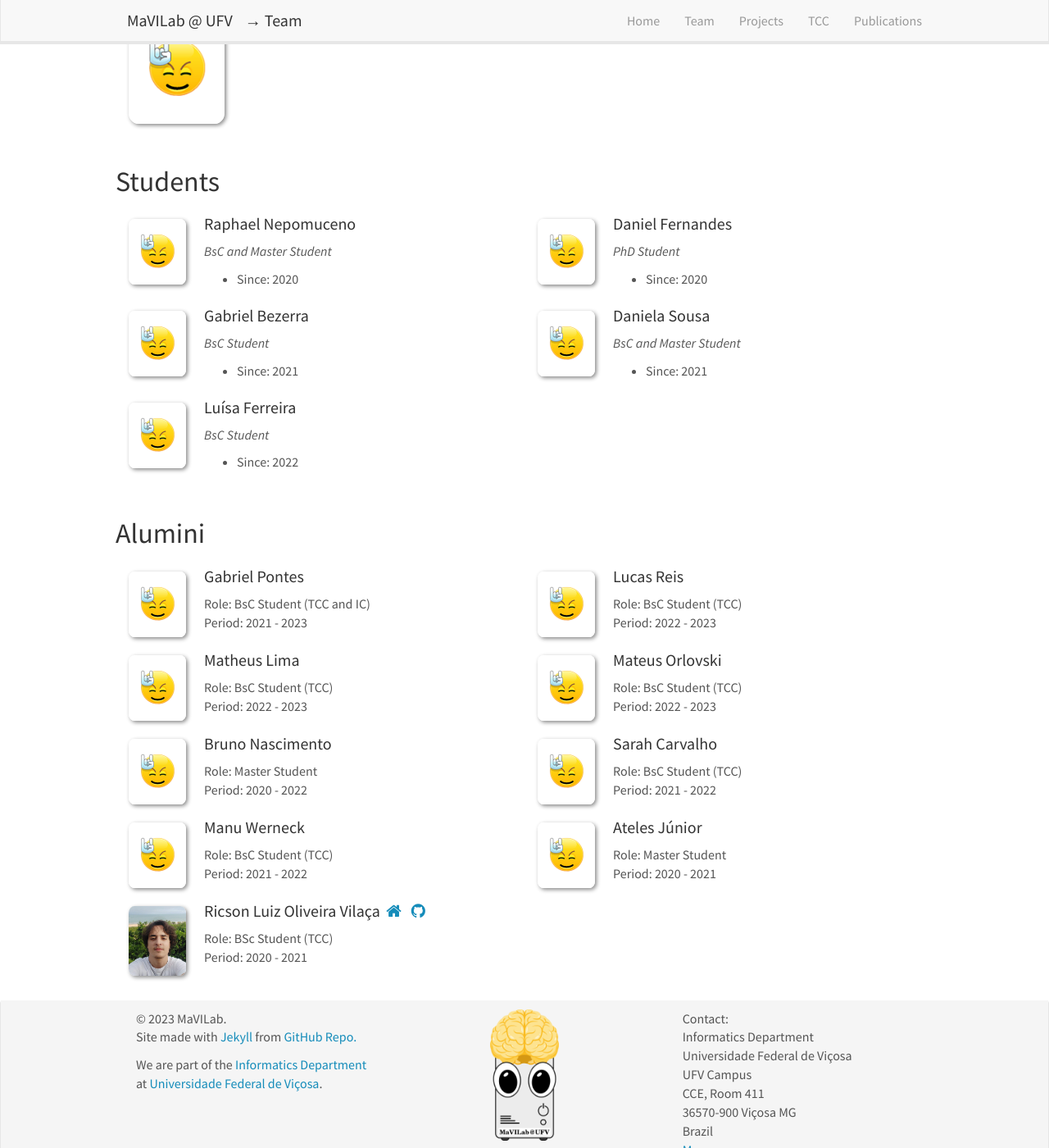
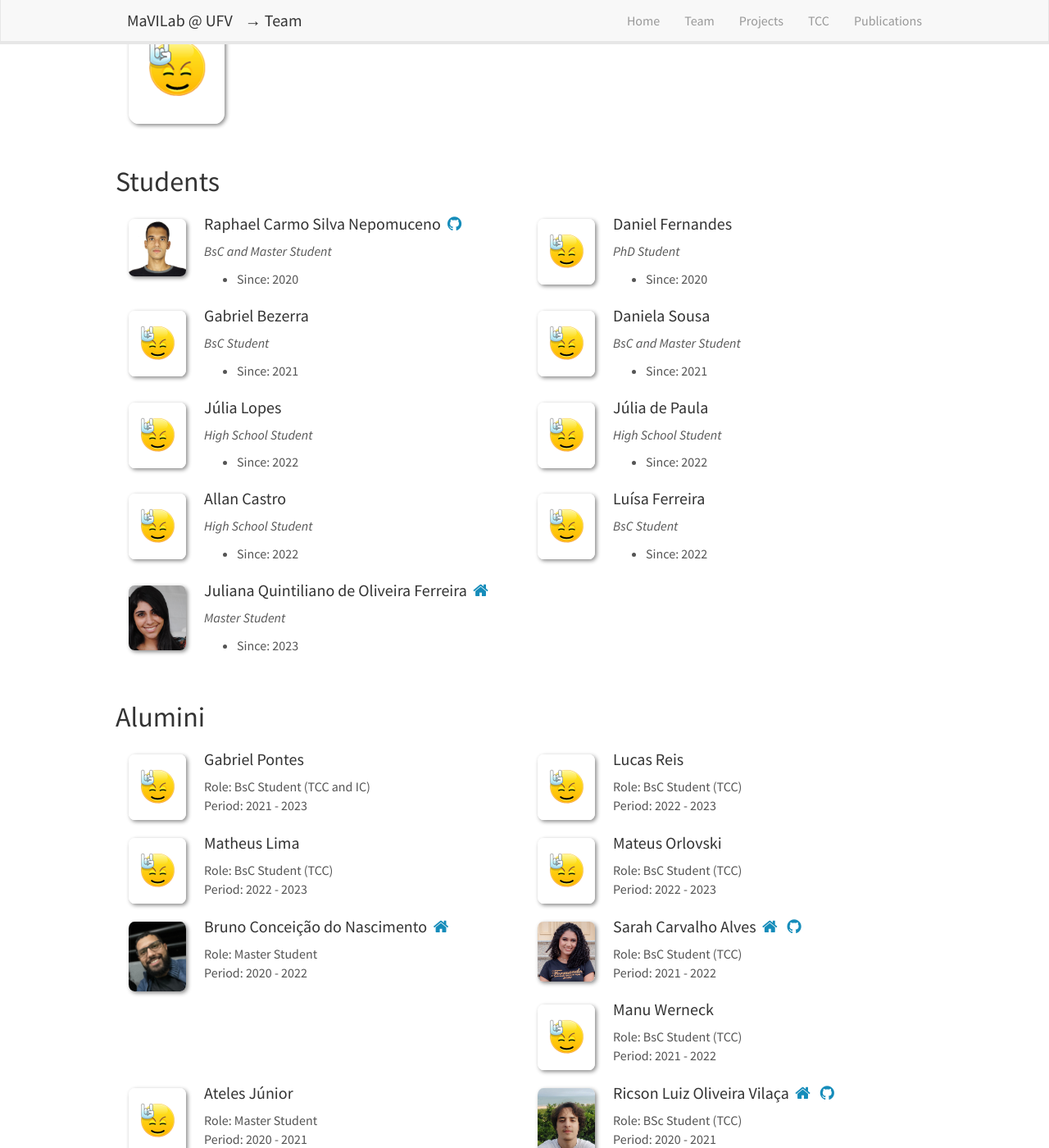
Before and after one commit to MaVILab-UFV/mavilab-ufv.github.io, a Jekyll site: the page built from _pages/team.md, in a window 1280 px wide and 1400 px high, scrolled down 467 px. Shown: the whole window at 82% size. Built offline with Jekyll 4.4.1, drawn with Linux system fonts in a browser that asks for light colours; nearby versions of some CDN libraries.

Commit message:
Adicionando novos estudantes e fotos.

```diff
--- a/_data/students_list.yml
+++ b/_data/students_list.yml
@@ -1,11 +1,11 @@
 - type: Students
   list:
-  - name: Raphael Nepomuceno
-    photo: rock.jpg
+  - name: Raphael Carmo Silva Nepomuceno
+    photo: raphael-nepomuceno.jpg
     since: 2020
     until:
     homepage:
-    github:
+    github: https://github.com/rphln/
     level: BsC and Master Student
 
   - name: Daniel Fernandes
@@ -32,6 +32,33 @@
     github:
     level: BsC and Master Student
 
+  - name: Júlia Lopes
+    photo: rock.jpg
+    since: 2022
+    until:
+    homepage:
+    github:
+    level: High School Student
+
+
+  - name: Júlia de Paula
+    photo: rock.jpg
+    since: 2022
+    until:
+    homepage:
+    github:
+    level: High School Student
+
+
+  - name: Allan Castro
+    photo: rock.jpg
+    since: 2022
+    until:
+    homepage:
+    github:
+    level: High School Student
+
+
   - name: Luísa Ferreira
     photo: rock.jpg
     since: 2022
@@ -39,6 +66,14 @@
     homepage:
     github:
     level: BsC Student
+
+  - name: Juliana Quintiliano de Oliveira Ferreira
+    photo: juliana-quintiliano.jpg
+    since: 2023
+    until:
+    homepage: http://www.linkedin.com/in/juliana-quintiliano-83811778
+    github:
+    level: Master Student
 
 - type: Alumini
   list:
@@ -74,20 +109,20 @@
     github:
     level: BsC Student (TCC)
 
-  - name: Bruno Nascimento
-    photo: rock.jpg
+  - name: Bruno Conceição do Nascimento
+    photo: bruno-nascimento.jpg
     since: 2020
     until: 2022
-    homepage:
+    homepage: http://linkedin.com/in/bruno-nascimento-1379b571
     github:
     level: Master Student
 
-  - name: Sarah Carvalho
-    photo: rock.jpg
+  - name: Sarah Carvalho Alves
+    photo: sara-alves.jpg
     since: 2021
     until: 2022
-    homepage:
-    github:
+    homepage: https://www.linkedin.com/in/sarah-c-alves/
+    github: https://github.com/scarvalh
     level: BsC Student (TCC)
 
   - name: Manu Werneck
```
Also changed, not shown: images/teampic/bruno-nascimento.jpg (added), images/teampic/juliana-quintiliano.jpg (added), images/teampic/raphael-nepomuceno.jpg (added), images/teampic/sara-alves.jpg (added).
